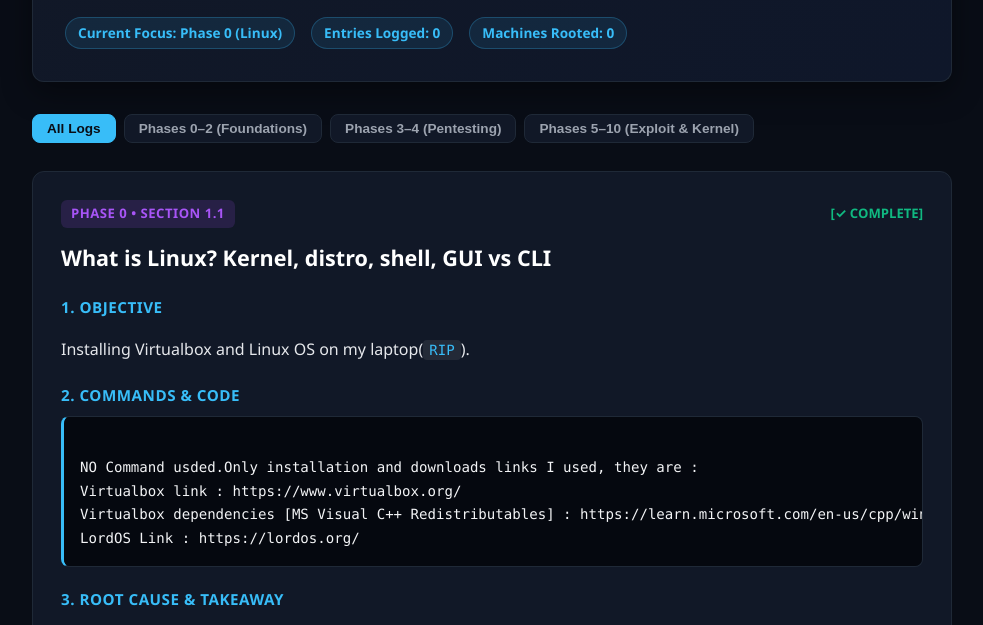
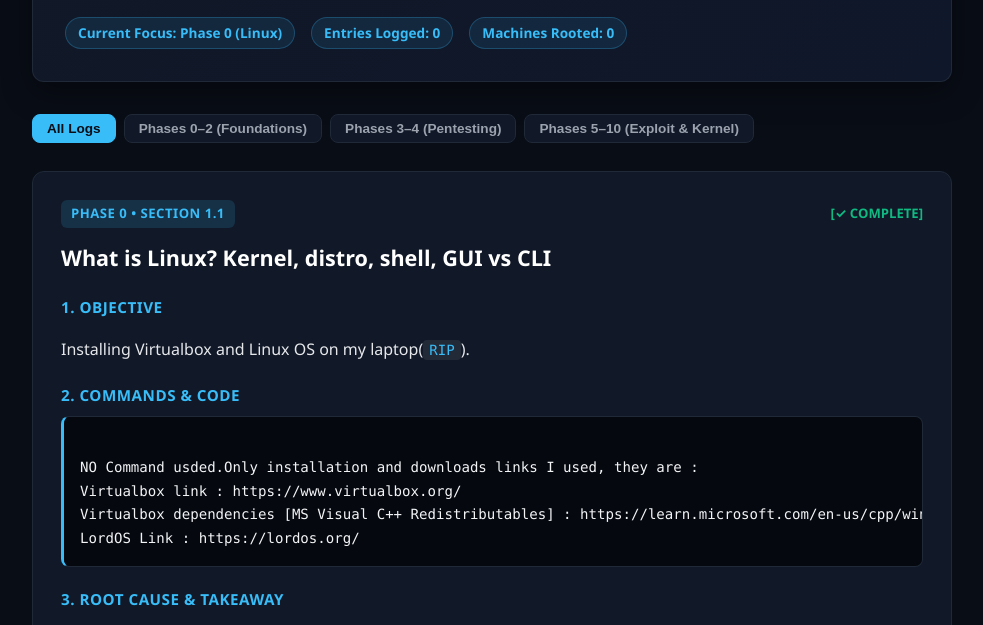
Before and after one commit to faisalbinafif/war-diary, a plain HTML site: page index.html in a window 1280 px wide. Shown: the part 159-784 px from the top of the page, without its empty margins (148-1131 px from the left). Drawn offline with Linux system fonts and the light colour scheme.

Commit message:
category changes

```diff
--- a/index.html
+++ b/index.html
@@ -261,9 +261,10 @@
   <main id="diary-feed">
 
     <!-- EXAMPLE ENTRY  (EXPLOTATION PHASE) -->
-    <article class="entry" data-category="exploit">
+    <!-- <article class="entry" data-category="exploit"> -->
+    <article class="entry" data-category="foundation">
       <div class="meta">
-        <span class="badge badge-exploit">Phase 0 • Section 1.1</span>
+        <span class="badge badge-foundation">Phase 0 • Section 1.1</span>
         <!-- <span class="status">[✓ MILESTONE PASSED]</span> -->
         <span class="status">[✓ COMPLETE]</span>
       </div>
```
